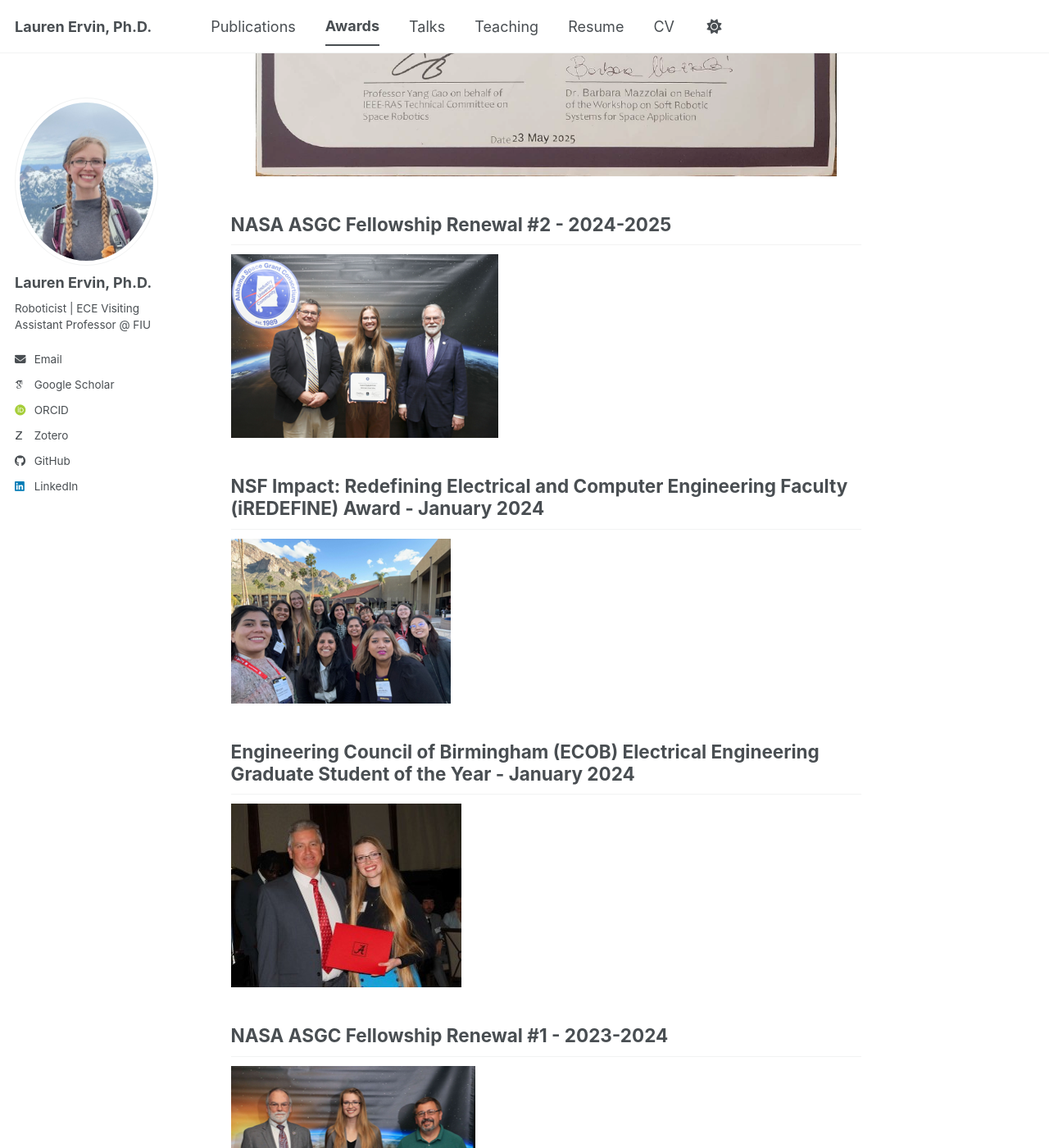
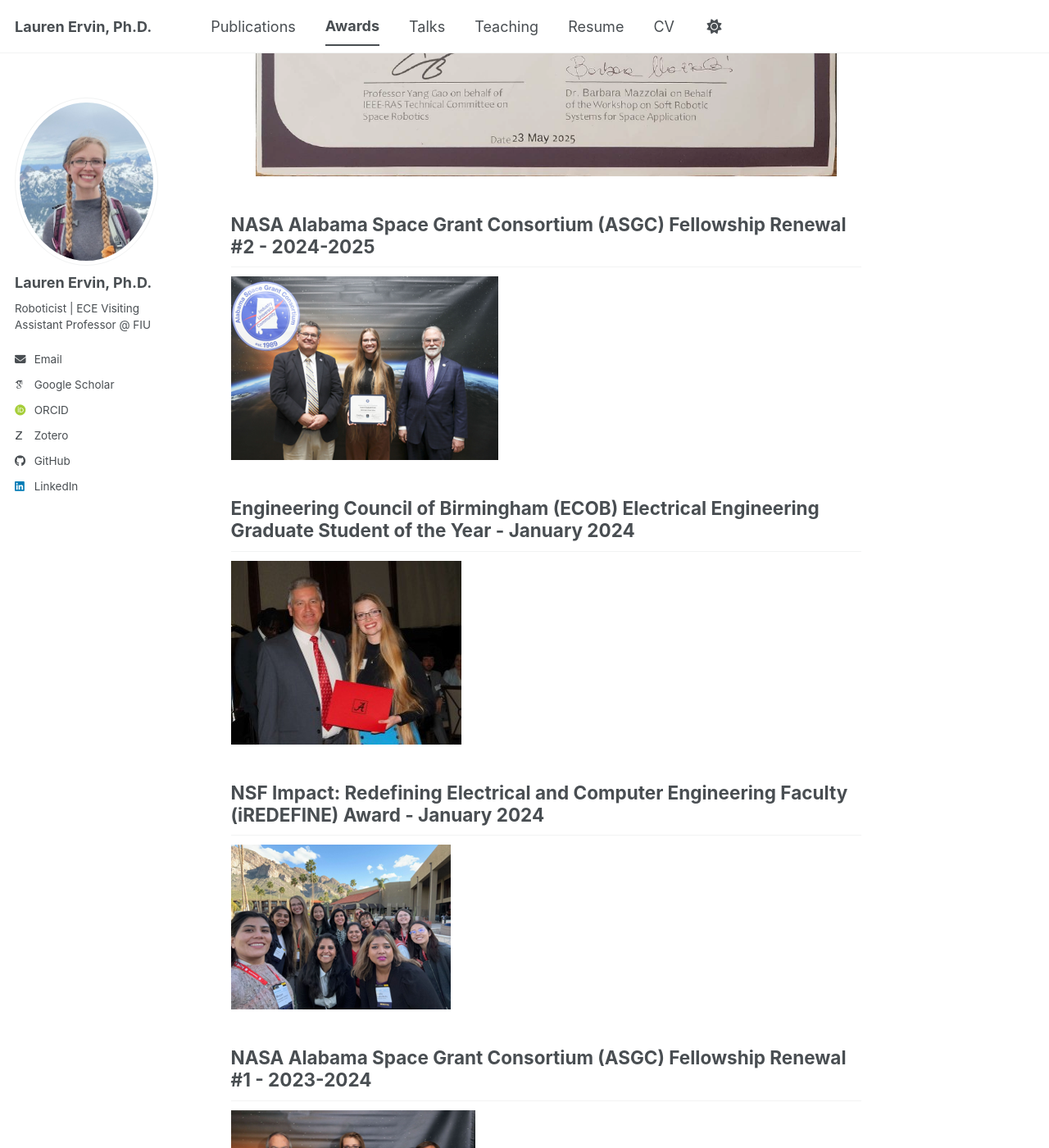
Before and after one commit to lefaris/lefaris.github.io, a Jekyll site: the page built from _pages/awards.md, in a window 1280 px wide and 1400 px high, scrolled down 595 px. Shown: the whole window at 82% size. Built offline with Jekyll 4.4.1, drawn with Linux system fonts in a browser that asks for light colours; some web fonts are replaced; a script bundle is joined from its source files by our own code; library files that are not in the unit come from our copies; some of the changed text lies outside the part shown.

Commit message:
awards ordering

```diff
--- a/_pages/awards.md
+++ b/_pages/awards.md
@@ -5,25 +5,25 @@ permalink: /awards/
 ## Best Paper Award at IEEE ICRA 2025 Soft Robotics for Space Applications Workshop - May 2025
 ![IEEE ICRA 2025 Best Paper Award](../images/best_paper_award.png)
 
-## NASA ASGC Fellowship Renewal #2 - 2024-2025
+## NASA Alabama Space Grant Consortium (ASGC) Fellowship Renewal #2 - 2024-2025
 ![NASA ASGC Fellowship Renewal #2 (2024-2025)](../images/NASA_ASGC_3.png)
+
+## Engineering Council of Birmingham (ECOB) Electrical Engineering Graduate Student of the Year - January 2024
+![Engineering Council of Birmingham (ECOB) Electrical Engineering Graduate Student of the Year 2024](../images/EE_grad_student_of_the_year.jpg)
 
 ## NSF Impact: Redefining Electrical and Computer Engineering Faculty (iREDEFINE) Award - January 2024
 ![NSF iREDEFINE](../images/ECEDHA_conference.png)
 
-## Engineering Council of Birmingham (ECOB) Electrical Engineering Graduate Student of the Year - January 2024
-![Engineering Council of Birmingham (ECOB) Electrical Engineering Graduate Student of the Year 2024](../images/EE_grad_student_of_the_year.jpg)
-
-## NASA ASGC Fellowship Renewal #1 - 2023-2024
+## NASA Alabama Space Grant Consortium (ASGC) Fellowship Renewal #1 - 2023-2024
 ![NASA ASGC Fellowship Renewal #1 (2023-2024)](../images/NASA_ASGC_2.png)
 
 ## NSF Broadening Participation (BPart) Fellowship - June 2023
 ![NSF BPart](../images/bpart.jpg)
 
-## NASA ASGC Fellowship - 2022-2023
+## NASA Alabama Space Grant Consortium (ASGC) Fellowship - 2022-2023
 ![NASA ASGC Fellowship (2022-2023)](../images/NASA_ASGC_1.png)
 
-## NSF Learning in Advance Scholarship - 2018-2020
+## NSF Learning in Advance (LIA) Scholarship - 2018-2020
 
 ## University of Alabama Foundations of Excellence Scholarship - 2016-2020
 
```
Also changed, not shown: _publications/2018-06-26-hackaday.md (+1 -1 lines).
